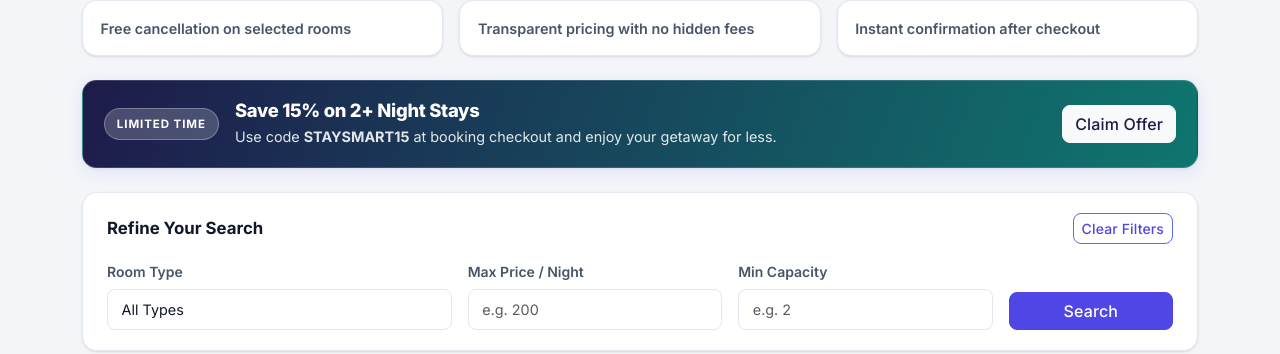
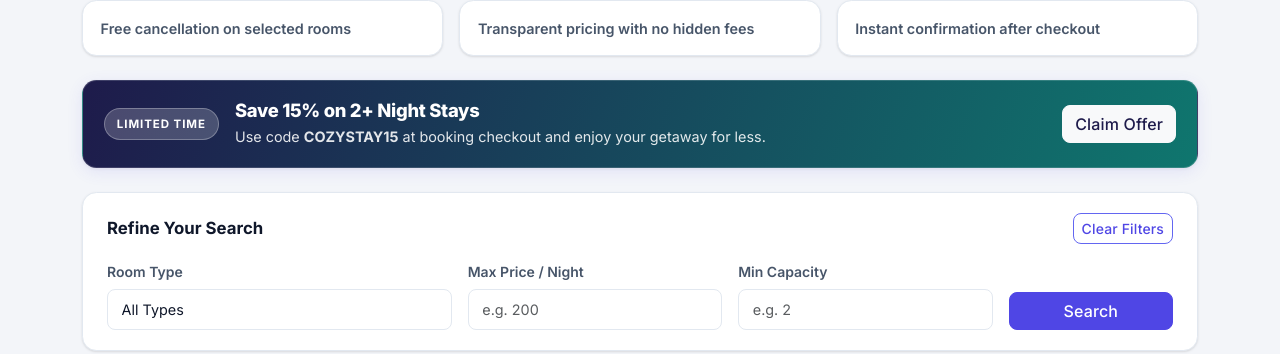
Before and after one commit to AldrianLoberiano/hotel_reservation, a Django app: page /rooms/ in a window 1280 px wide. Shown: the part 566-920 px from the top of the page. Run offline with Django 5.2, Linux system fonts and the light colour scheme; data that the repository does not hold is empty.

Commit message:
Update room_list.html

```diff
--- a/reservations/templates/reservations/room_list.html
+++ b/reservations/templates/reservations/room_list.html
@@ -1,7 +1,7 @@
 {% extends 'base.html' %}
 {% load static %}
 
-{% block title %}Browse Rooms | StaySmart{% endblock %}
+{% block title %}Browse Rooms | CozyStay{% endblock %}
 
 {% block content %}
 <!-- Hero -->
@@ -65,7 +65,7 @@
     <div class="discount-badge">Limited Time</div>
     <div class="discount-content">
         <h2 class="discount-title mb-1">Save 15% on 2+ Night Stays</h2>
-        <p class="discount-text mb-0">Use code <strong>STAYSMART15</strong> at booking checkout and enjoy your getaway for less.</p>
+        <p class="discount-text mb-0">Use code <strong>COZYSTAY15</strong> at booking checkout and enjoy your getaway for less.</p>
     </div>
     <a href="#rooms" class="btn btn-light discount-cta">Claim Offer</a>
 </section>
```
